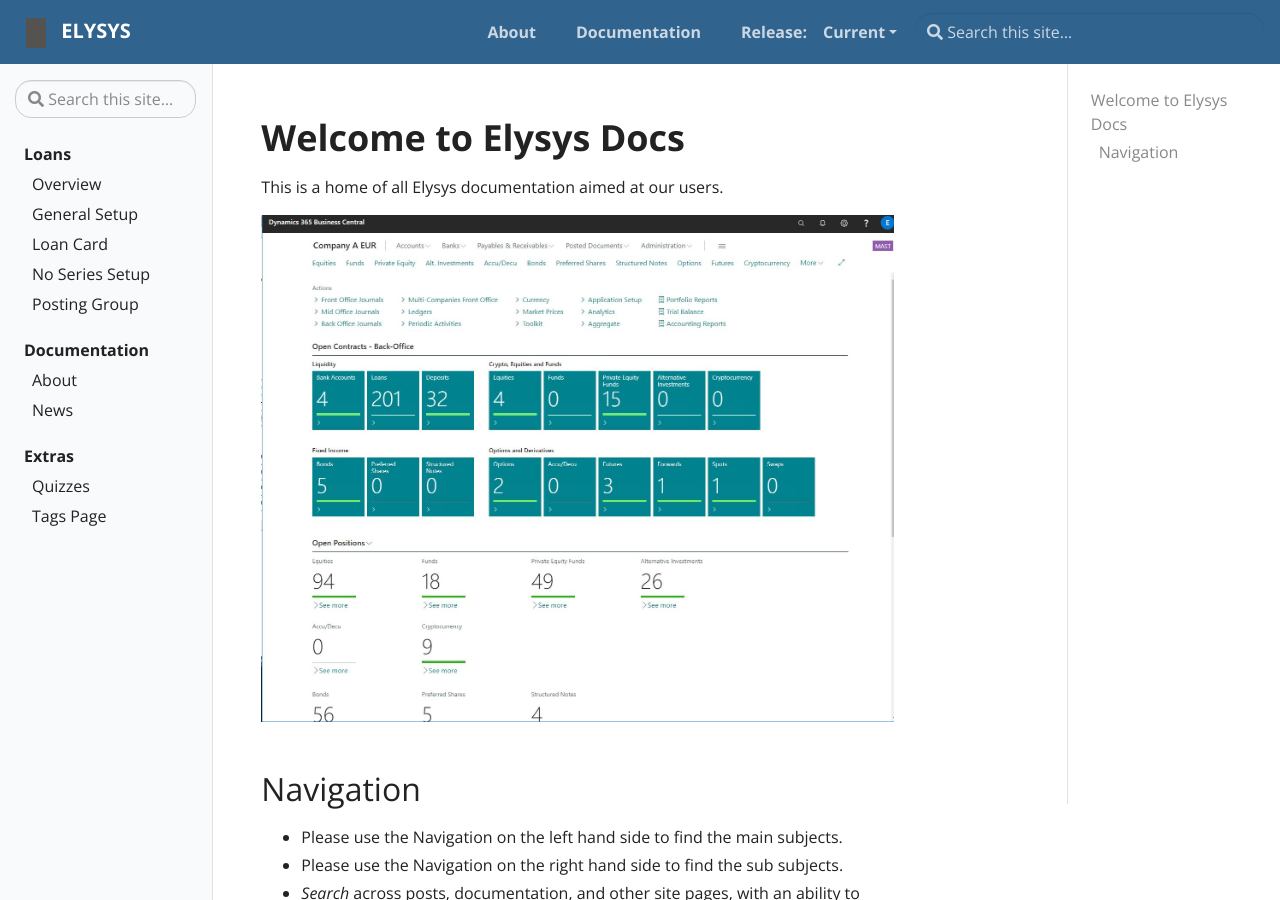
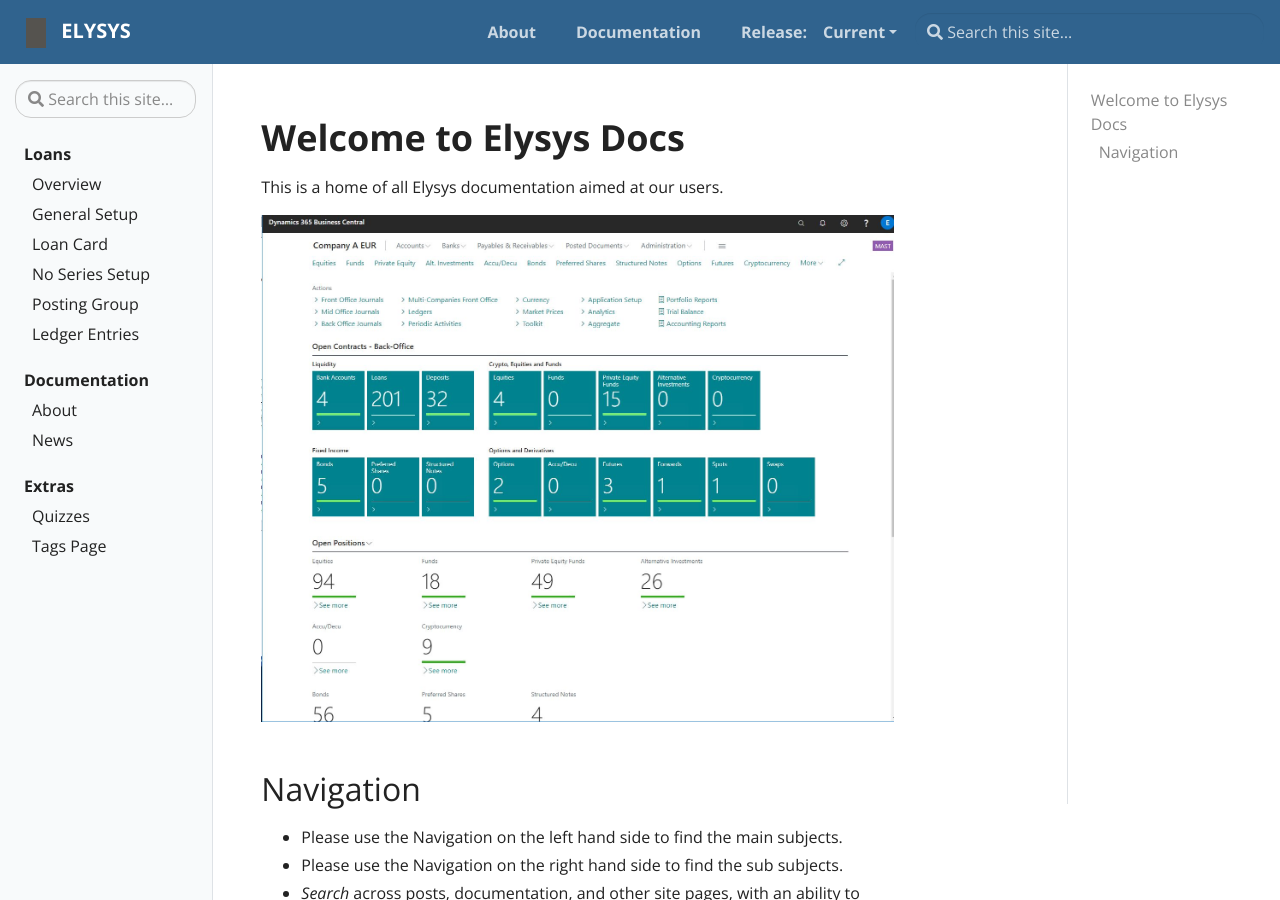
Before and after one commit to Elysys/Docs, a Jekyll site: the page built from pages/index.md, in a window 1280 px wide and 900 px high. Built offline with Jekyll 4.4.1, drawn with Linux system fonts in a browser that asks for light colours.

Commit message:
add item in Toc

```diff
--- a/_data/toc.yml
+++ b/_data/toc.yml
@@ -18,6 +18,8 @@
       url: "docs/loans/INMNoSerieSetup"
     - title: "Posting Group"
       url: "docs/loans/INMPostingGroup"
+    - title: "Ledger Entries"
+      url: "docs/loans/INMLedgerEntries"
 - title: Documentation
   url: docs
   links:
```
